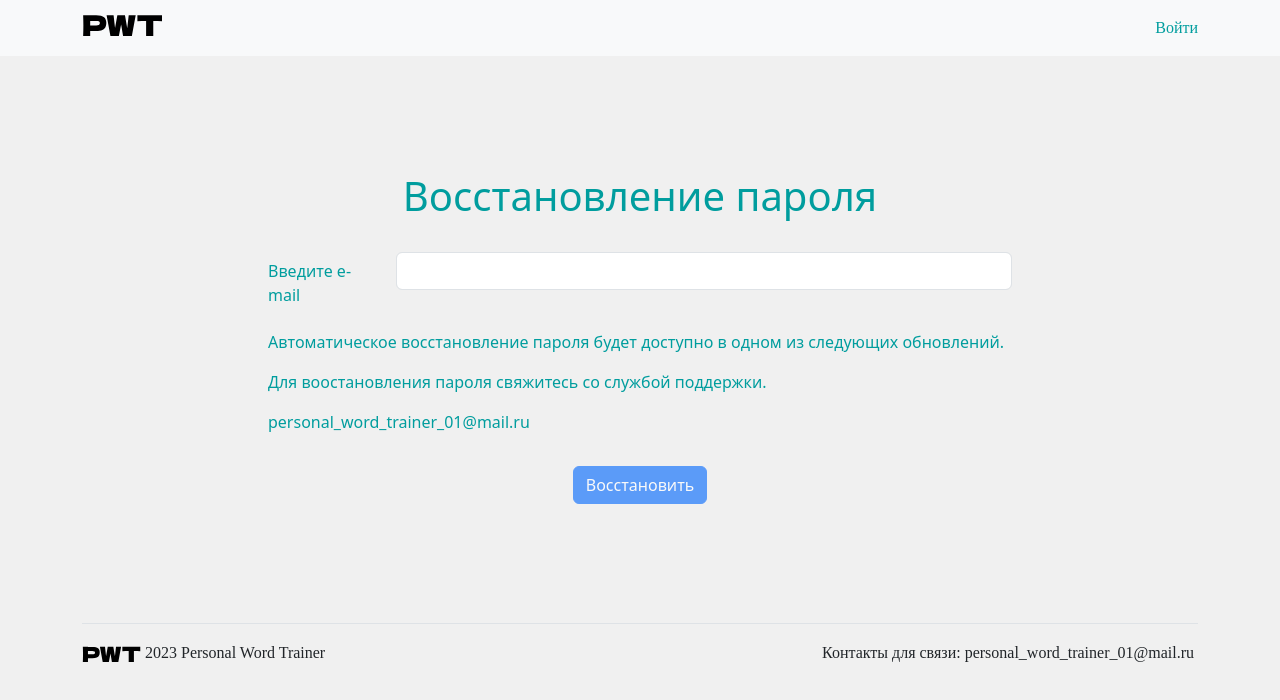
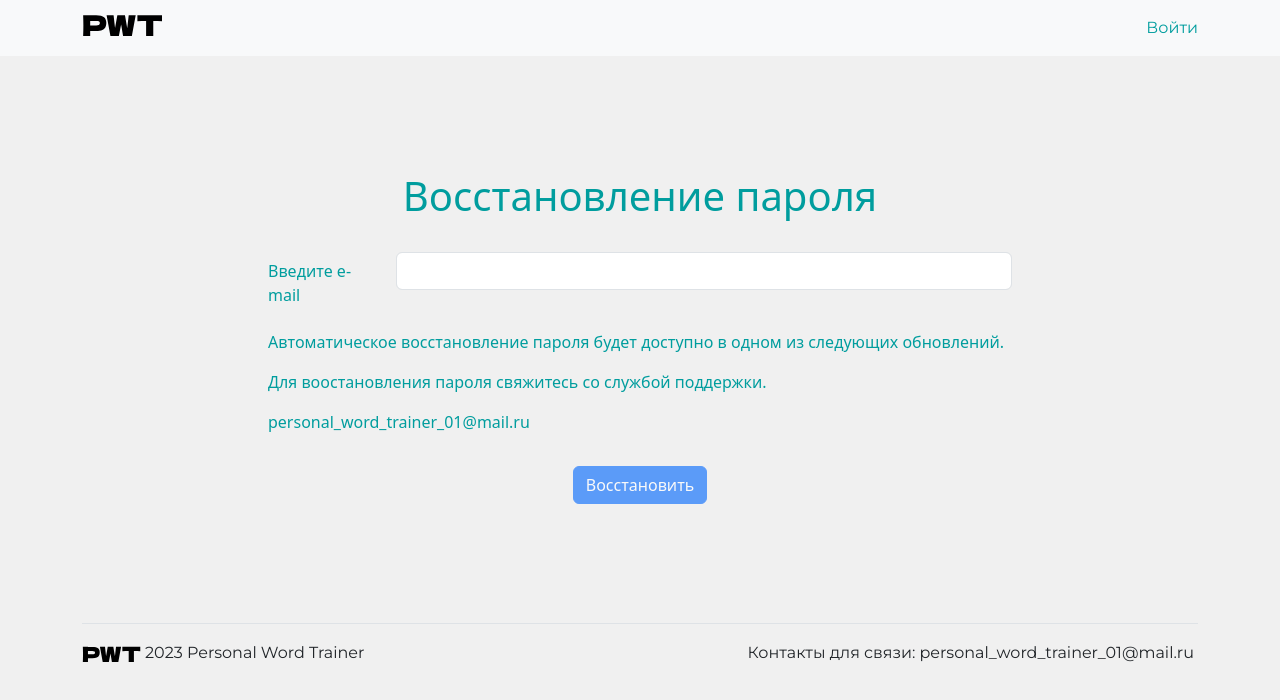
Before and after one commit to kot-pomenshe/pwt, a SvelteKit app: page /auth/reset_password in a window 1280 px wide. Shown: the top 700 px of the page. Built offline with nearby package versions, Linux system fonts and the light colour scheme.

Commit message:
правильная подвязка шрифта, спрятать статистику

```diff
--- a/src/app.html
+++ b/src/app.html
@@ -9,6 +9,10 @@
 
 		<link rel="shortcut icon" href="/PWT_logo.svg" type="image/svg">
 
+		<link rel="preconnect" href="https://fonts.googleapis.com">
+		<link rel="preconnect" href="https://fonts.gstatic.com" crossorigin>
+		<link href="https://fonts.googleapis.com/css2?family=Montserrat&display=swap" rel="stylesheet">
+
 		<link href="https://cdn.jsdelivr.net/npm/bootstrap@5.3.0-alpha1/dist/css/bootstrap.min.css" rel="stylesheet" integrity="sha384-GLhlTQ8iRABdZLl6O3oVMWSktQOp6b7In1Zl3/Jr59b6EGGoI1aFkw7cmDA6j6gD" crossorigin="anonymous">
 	</head>
 	<body data-sveltekit-preload-data="hover" bgcolor="#f0f0f0" >
--- a/src/routes/Footer.svelte
+++ b/src/routes/Footer.svelte
@@ -23,7 +23,7 @@
 		margin-bottom: 10pt;
 		margin-top: 10pt;
 		padding: 3;
-		font-family: 'Montserrat';
+		font-family: 'Montserrat', sans-serif;
 	}
 	.left1 {
 		margin: 3pt 3pt 3pt 0pt;
--- a/src/routes/Header.svelte
+++ b/src/routes/Header.svelte
@@ -24,7 +24,7 @@
 <style>
 	.nav {
 		color: #009d9e;
-		font-family: 'Montserrat';
+		font-family: 'Montserrat', sans-serif;
 		src: url('fonts\Montserrat-Black.ttf');
 		text-decoration: none;
 	}
--- a/src/routes/[dictionary_id]/+page.svelte
+++ b/src/routes/[dictionary_id]/+page.svelte
@@ -116,7 +116,7 @@
 		display: flex;
 	}
 	.montserrat {
-		font-family: 'Montserrat';
+		font-family: 'Montserrat', sans-serif;
 		font-size: large;
 	}
 	section {
```
Also changed, not shown: src/routes/+page.svelte (+6 -5 lines).
